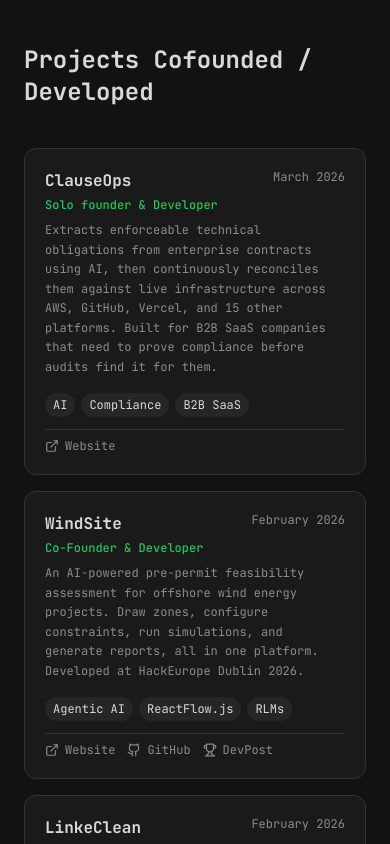
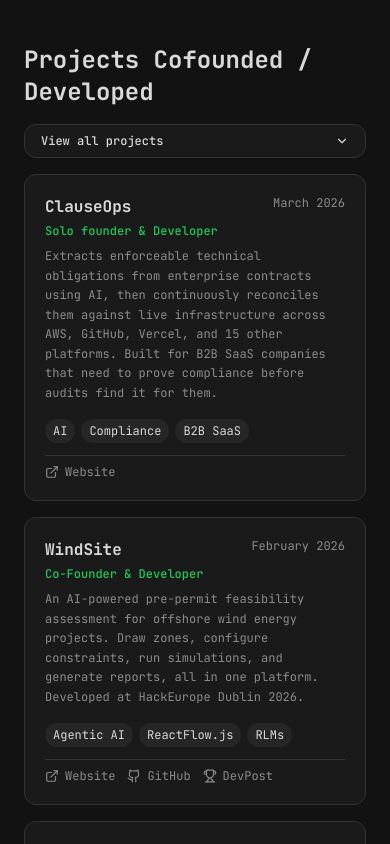
Before and after one commit to mfmatozza/portfolio, a React (Vite) app: page / in a window 390 px wide. Shown: the part 3957-4801 px from the top of the page. Built offline with nearby package versions, Linux system fonts and the light colour scheme.

Commit message:
Changes
Co-authored-by: mfmatozza <256652541+mfmatozza@users.noreply.github.com>

```diff
--- a/src/components/Projects.tsx
+++ b/src/components/Projects.tsx
@@ -138,7 +138,36 @@ export const Projects = () => {
   return (
     <section id="projects" className="flex items-center justify-center px-6 py-16">
       <div className="max-w-3xl w-full">
-        <h2 className="text-2xl font-bold mb-10">{it ? "Progetti Cofondati / Sviluppati" : "Projects Cofounded / Developed"}</h2>
+        <h2 className="text-2xl font-bold mb-4">{it ? "Progetti Cofondati / Sviluppati" : "Projects Cofounded / Developed"}</h2>
+
+        <button
+          type="button"
+          onClick={() => setShowAll((v) => !v)}
+          aria-expanded={showAll}
+          className="w-full flex items-center justify-between gap-2 px-4 py-2 mb-4 rounded-lg border border-border bg-card text-xs font-medium hover:border-primary/50 hover:text-primary transition-colors"
+        >
+          <span>{it ? "Vedi tutti i progetti" : "View all projects"}</span>
+          <ChevronDown className={`w-3.5 h-3.5 transition-transform ${showAll ? "rotate-180" : ""}`} />
+        </button>
+        {showAll && (
+          <ul className="mb-6 grid grid-cols-1 md:grid-cols-2 gap-x-6 gap-y-3 animate-fade-in">
+            {allSites.map((site) => (
+              <li key={site.url} className="text-xs leading-relaxed">
+                <a
+                  href={site.url}
+                  target="_blank"
+                  rel="dofollow"
+                  className="text-primary font-medium hover:underline"
+                >
+                  {site.name}
+                </a>
+                <span className="text-muted-foreground"> — {it ? site.it : site.en}</span>
+              </li>
+            ))}
+          </ul>
+        )}
+
+
         <div className="grid grid-cols-1 md:grid-cols-2 gap-4">
           {projects.map((project, index) => (
             <div
```
